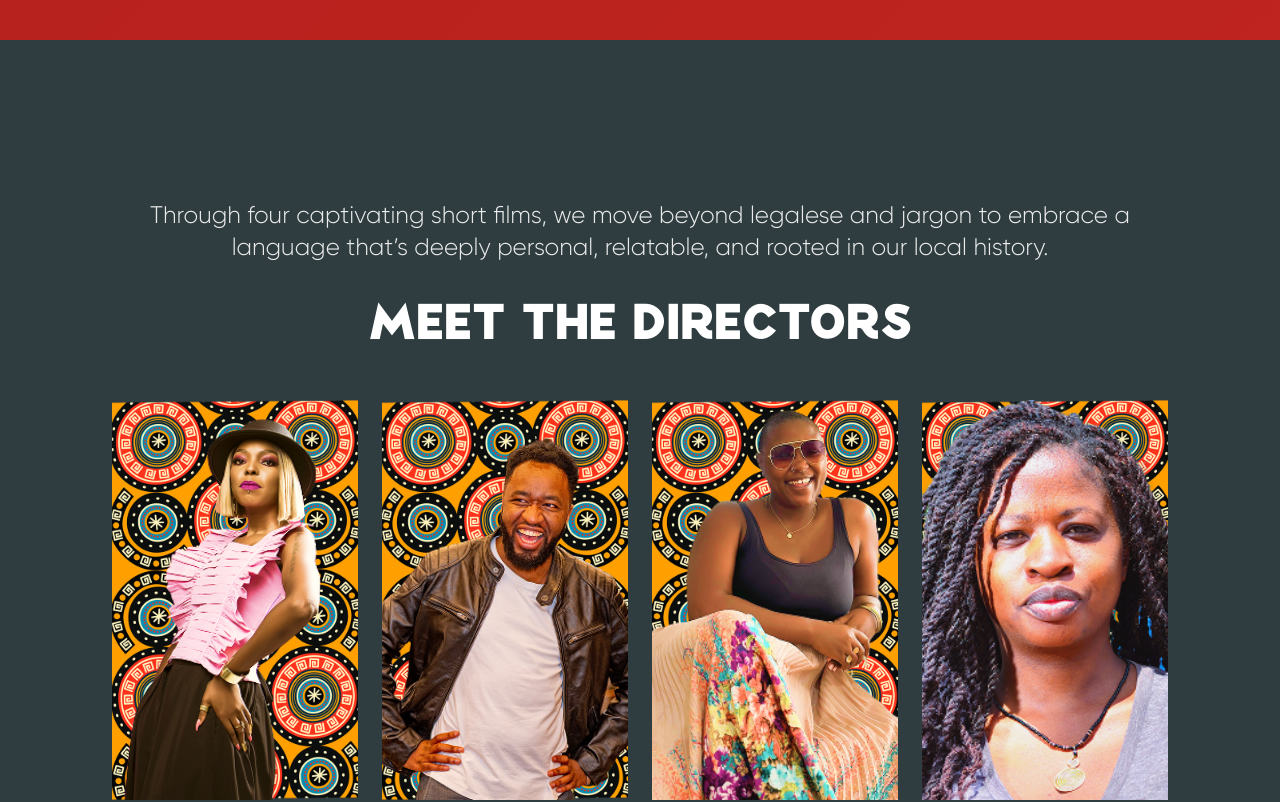
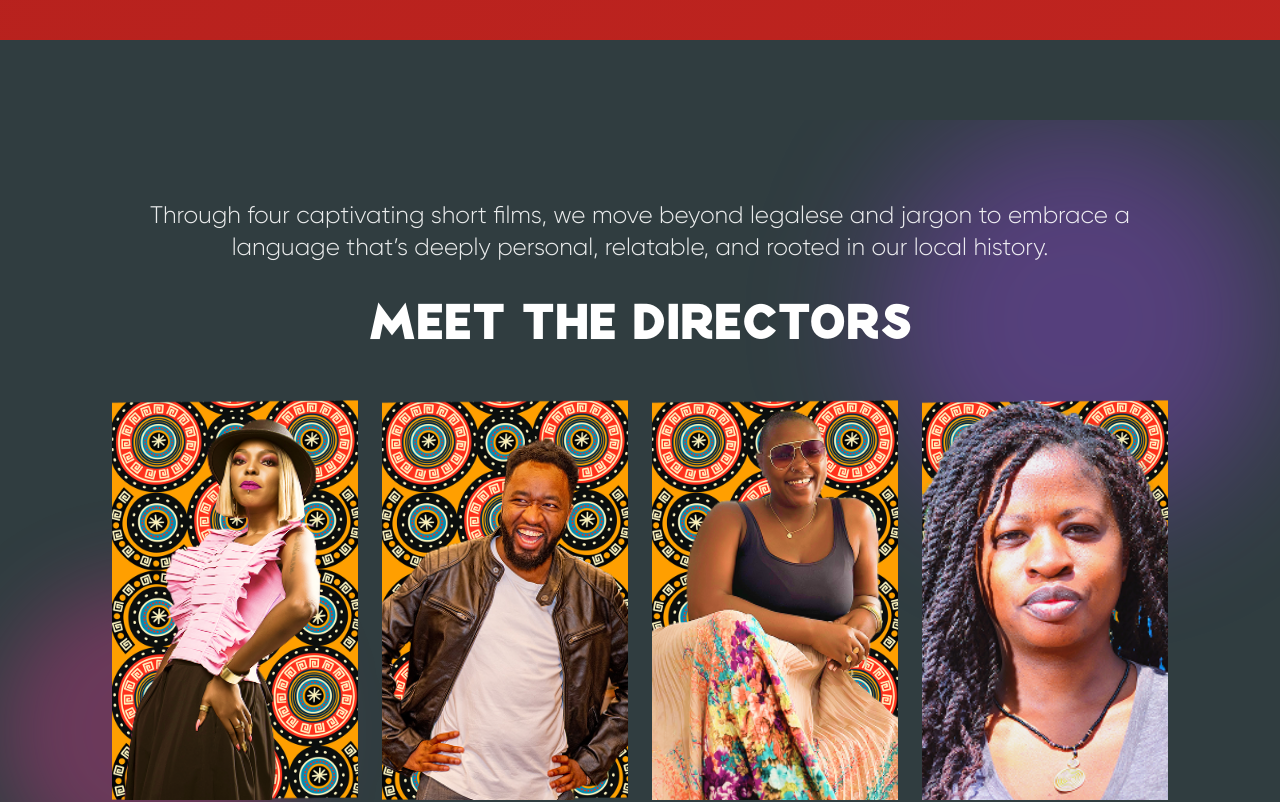
Before and after one commit to zidanegimiga/kenyacreates-iris, a Next.js app: page /kenyacreates in a window 1280 px wide. Shown: the part 4100-4902 px from the top of the page. Built offline with nearby package versions, Linux system fonts and the light colour scheme; no server answers.

Commit message:
filmakers

```diff
--- a/src/app/components/Filmakers.tsx
+++ b/src/app/components/Filmakers.tsx
@@ -1,10 +1,33 @@
-// src/app/components/FilmMakers.tsx
+// src/app/components/MeetFilMakers/index.tsx
 "use client";
 
+import { useEffect, useState } from "react";
 import { motion } from "framer-motion";
 import FilmMakerCard from "./FilmMakerCard";
+import EditableText from "./cms/EditableText";
+import EditableImage from "./cms/EditableImage";
+import { useEditorStore } from "@/lib/useContent";
 
-const makers = [
+type Maker = {
+  id: string;
+  name: string;
+  imageSrc: string;
+  socialUrl: string;
+  bgColor: string;
+  pattern: string;
+};
+
+type Data = {
+  intro: string;
+  title: string;
+  makers: Maker[];
+};
+
+const defaultData: Data = {
+  intro:
+    "Through four captivating short films, we move beyond legalese and jargon to embrace a language that’s deeply personal, relatable, and rooted in our local history.",
+  title: "Meet the Directors",
+  makers: [
     {
       id: "adelle",
       name: "Adelle Onyango",
@@ -37,95 +60,121 @@ const makers = [
       bgColor: "bg-[#009688]",
       pattern: "/pattern.png",
     },
-];
-
-const containerVariants = {
-  hidden: { opacity: 0, y: 40 },
-  visible: {
-    opacity: 1,
-    y: 0,
-    transition: {
-      when: "beforeChildren",
-      staggerChildren: 0.2,
-      ease: "easeOut",
-    },
-  },
+  ],
 };
 
-const cardVariants = {
-  hidden: { opacity: 0, scale: 0.95, y: 30 },
-  visible: {
-    opacity: 1,
-    scale: 1,
-    y: 0,
-    transition: { duration: 0.7, ease: "easeOut" },
-  },
+const containerVariants = { hidden: { opacity: 0, y: 40 }, visible: { opacity: 1, y: 0, transition: { when: "beforeChildren", staggerChildren: 0.2 } } };
+const cardVariants = { hidden: { opacity: 0, scale: 0.95, y: 30 }, visible: { opacity: 1, scale: 1, y: 0, transition: { duration: 0.7 } } };
+
+export default function MeetFilMakers() {
+  const [data, setData] = useState<Data>(defaultData);
+  const [isCms, setIsCms] = useState(false);
+  const { add } = useEditorStore();
+
+  useEffect(() => {
+    const load = async () => {
+      try {
+        const res = await fetch("/api/content/filmmakers");
+        if (res.ok) setData(await res.json());
+      } catch { console.warn("Using default filmmakers"); }
+    };
+    load();
+    setIsCms(window.location.pathname.startsWith("/cms"));
+  }, []);
+
+  const save = (path: (string | number)[], value: any) => {
+    setData(prev => {
+      const copy: any = JSON.parse(JSON.stringify(prev));
+      let node = copy;
+      for (let i = 0; i < path.length - 1; i++) node = node[path[i]];
+      node[path[path.length - 1]] = value;
+      return copy;
+    });
+    add({ section: "filmmakers", path, value });
   };
 
-export default function MeetFilMakers() {
   return (
     <section className="relative overflow-hidden px-8 md:px-12 lg:px-28 py-20">
-      {/* Decorative Background Accent */}
-      <motion.div
-        className="absolute top-0 right-0 w-[400px] h-[400px] rounded-full blur-3xl"
-        initial={{ opacity: 0, scale: 0.5 }}
-        whileInView={{ opacity: 1, scale: 1 }}
-        transition={{ duration: 1.2, ease: "easeOut" }}
-      />
-      <motion.div
-        className="absolute bottom-0 left-0 w-[300px] h-[300px] rounded-full blur-2xl"
-        initial={{ opacity: 0, scale: 0.5 }}
-        whileInView={{ opacity: 1, scale: 1 }}
-        transition={{ duration: 1.2, delay: 0.3, ease: "easeOut" }}
-      />
+      <motion.div className="absolute top-0 right-0 w-[400px] h-[400px] rounded-full blur-3xl bg-purple-500/30"
+        initial={{ opacity: 0, scale: 0.5 }} whileInView={{ opacity: 1, scale: 1 }} transition={{ duration: 1.2 }} />
+      <motion.div className="absolute bottom-0 left-0 w-[300px] h-[300px] rounded-full blur-2xl bg-pink-500/30"
+        initial={{ opacity: 0, scale: 0.5 }} whileInView={{ opacity: 1, scale: 1 }} transition={{ duration: 1.2, delay: 0.3 }} />
 
-      {/* Intro Copy */}
       <div className="relative z-10 text-center max-w-[1000px] mx-auto">
-        <motion.p
+        {isCms ? (
+          <EditableText
+            section="filmmakers" path={["intro"]} value={data.intro}
+            onSave={v => save(["intro"], v)} onCancel={() => {}}
             className="font-gilroy text-xl md:text-2xl font-light text-white/90"
-          initial={{ opacity: 0, y: 20 }}
-          whileInView={{ opacity: 1, y: 0 }}
-          transition={{ duration: 0.8, ease: "easeOut" }}
           >
-          Through four captivating short films, we move beyond legalese and
-          jargon to embrace a language that’s deeply personal, relatable, and
-          rooted in our local history.
+            {data.intro}
+          </EditableText>
+        ) : (
+          <motion.p className="font-gilroy text-xl md:text-2xl font-light text-white/90"
+            initial={{ opacity: 0, y: 20 }} whileInView={{ opacity: 1, y: 0 }} transition={{ duration: 0.8 }}>
+            {data.intro}
           </motion.p>
-        <motion.h2
+        )}
+
+        {isCms ? (
+          <EditableText
+            section="filmmakers" path={["title"]} value={data.title}
+            onSave={v => save(["title"], v)} onCancel={() => {}}
             className="uppercase mt-10 text-4xl md:text-5xl font-bold font-myona text-white tracking-wide"
             style={{ fontFamily: "Myona-Sans" }}
-          initial={{ opacity: 0, scale: 0.9 }}
-          whileInView={{ opacity: 1, scale: 1 }}
-          transition={{ duration: 0.9, ease: "easeOut" }}
           >
-          Meet the Directors
+            {data.title}
+          </EditableText>
+        ) : (
+          <motion.h2 className="uppercase mt-10 text-4xl md:text-5xl font-bold font-myona text-white tracking-wide"
+            style={{ fontFamily: "Myona-Sans" }}
+            initial={{ opacity: 0, scale: 0.9 }} whileInView={{ opacity: 1, scale: 1 }} transition={{ duration: 0.9 }}>
+            {data.title}
           </motion.h2>
+        )}
       </div>
 
-      {/* Cards */}
-      <motion.div
-        className="relative z-10 mt-12 mx-auto max-w-7xl"
-        initial="hidden"
-        whileInView="visible"
-        viewport={{ once: true, amount: 0.2 }}
-        // @ts-ignore
-        variants={containerVariants}
-      >
-        <motion.div
-          className="grid grid-cols-1 sm:grid-cols-2 md:grid-cols-4 gap-6"
-          // @ts-ignore
-          variants={containerVariants}
-        >
-          {makers.map((m) => (
+      <motion.div className="relative z-10 mt-12 mx-auto max-w-7xl"
+        initial="hidden" whileInView="visible" viewport={{ once: true, amount: 0.2 }} variants={containerVariants}>
+        <motion.div className="grid grid-cols-1 sm:grid-cols-2 md:grid-cols-4 gap-6" variants={containerVariants}>
+          {data.makers.map((m, i) => (
             <motion.div
               key={m.id}
-              // @ts-ignore
               variants={cardVariants}
               whileHover={{ scale: 1.05, rotate: -1 }}
               transition={{ type: "spring", stiffness: 200, damping: 15 }}
               className="hover:z-10"
             >
+              {isCms ? (
+                <div className="space-y-3">
+                  <EditableImage
+                    section="filmmakers"
+                    path={["makers", i, "imageSrc"]}
+                    src={m.imageSrc}
+                    alt={m.name}
+                    width={400} height={600}
+                    className="rounded-xl"
+                    onSave={v => save(["makers", i, "imageSrc"], v)}
+                    onCancel={() => {}}
+                  />
+                  <EditableText
+                    section="filmmakers" path={["makers", i, "name"]} value={m.name}
+                    onSave={v => save(["makers", i, "name"], v)} onCancel={() => {}}
+                    className="text-center font-bold text-white"
+                  >
+                    {m.name}
+                  </EditableText>
+                  <EditableText
+                    section="filmmakers" path={["makers", i, "socialUrl"]} value={m.socialUrl}
+                    onSave={v => save(["makers", i, "socialUrl"], v)} onCancel={() => {}}
+                    className="text-center text-sm text-white/80 underline"
+                  >
+                    {m.socialUrl}
+                  </EditableText>
+                </div>
+              ) : (
                 <FilmMakerCard {...m} />
+              )}
             </motion.div>
           ))}
         </motion.div>
```
Lines whose indentation alone changed are shown as unchanged.
